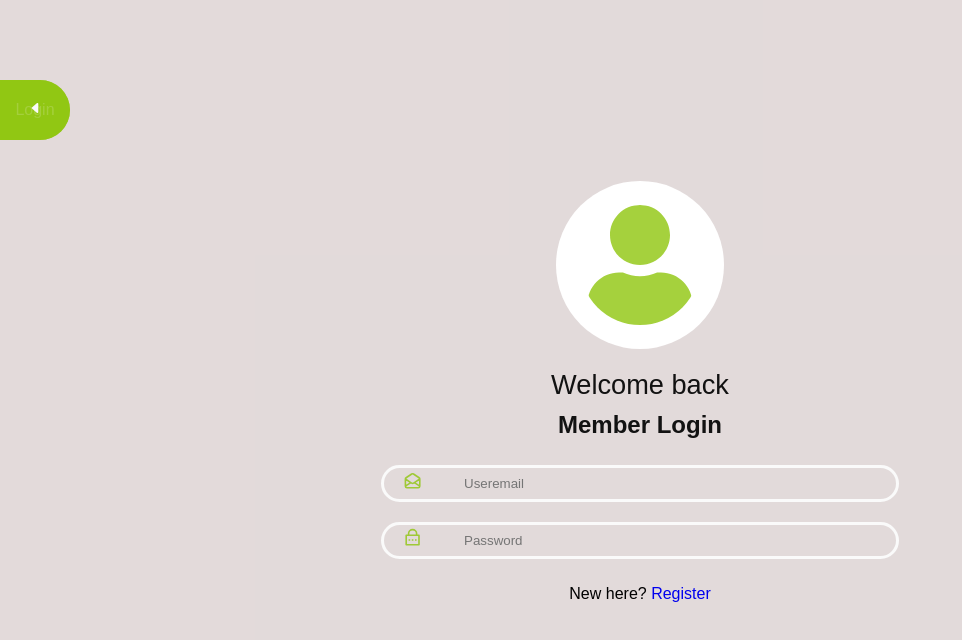
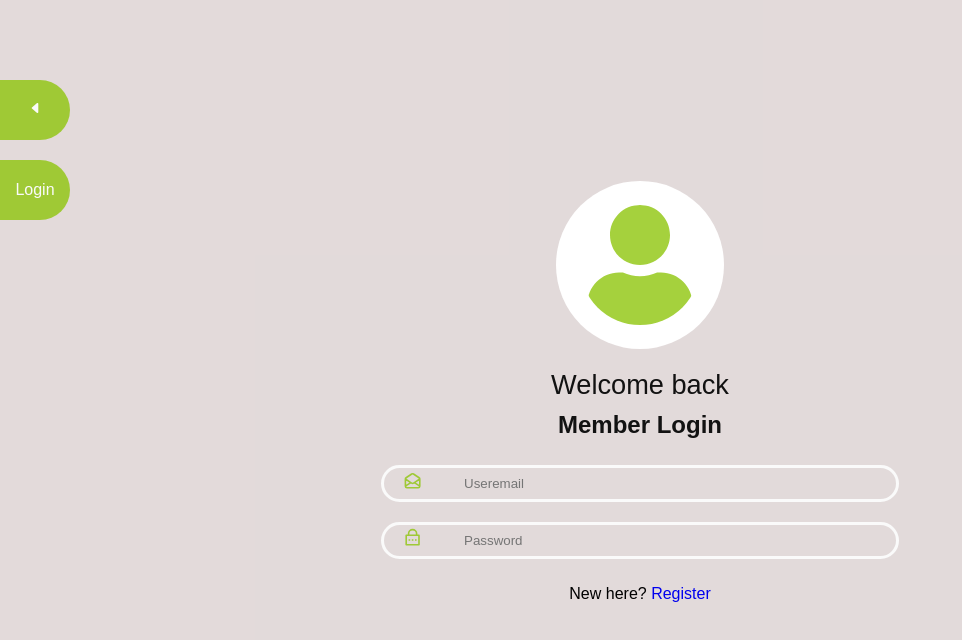
Before and after one commit to Wahaj-Ali/homely-frontend, a React (Create React App) app: page /login in a window 1280 px wide. Shown: the top 640 px of the page, without its empty margins (0-962 px from the left). Built offline with nearby package versions, Linux system fonts and the light colour scheme.

Commit message:
Update Login.scss
Add styles to the log in button.

```diff
--- a/src/components/auth/Login.scss
+++ b/src/components/auth/Login.scss
@@ -88,6 +88,10 @@
       // @extend %btn-properties;
       @extend %btn-color;
     }
+
+    .login-btn {
+      top: 20%;
+    }
   }
 
   p {
```
